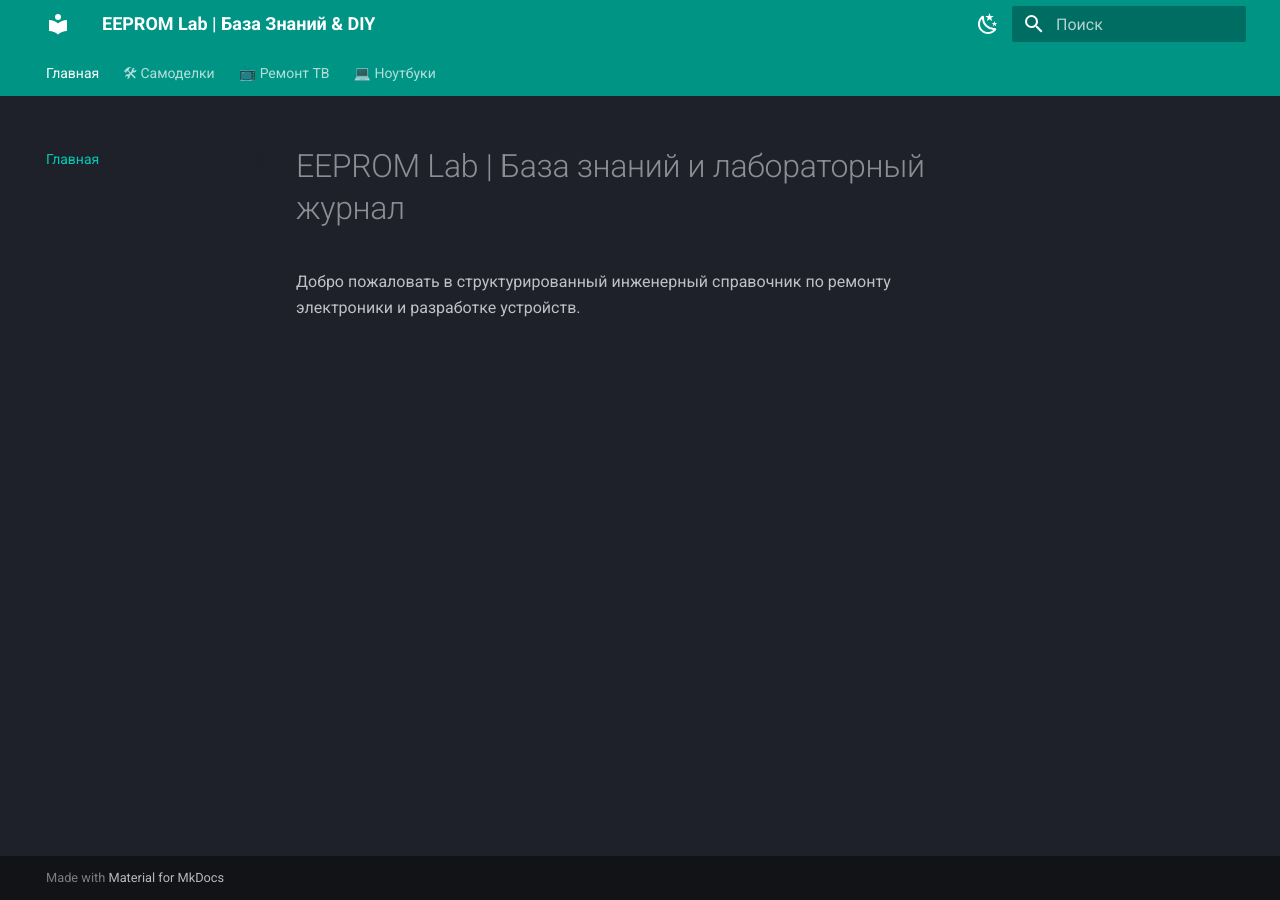
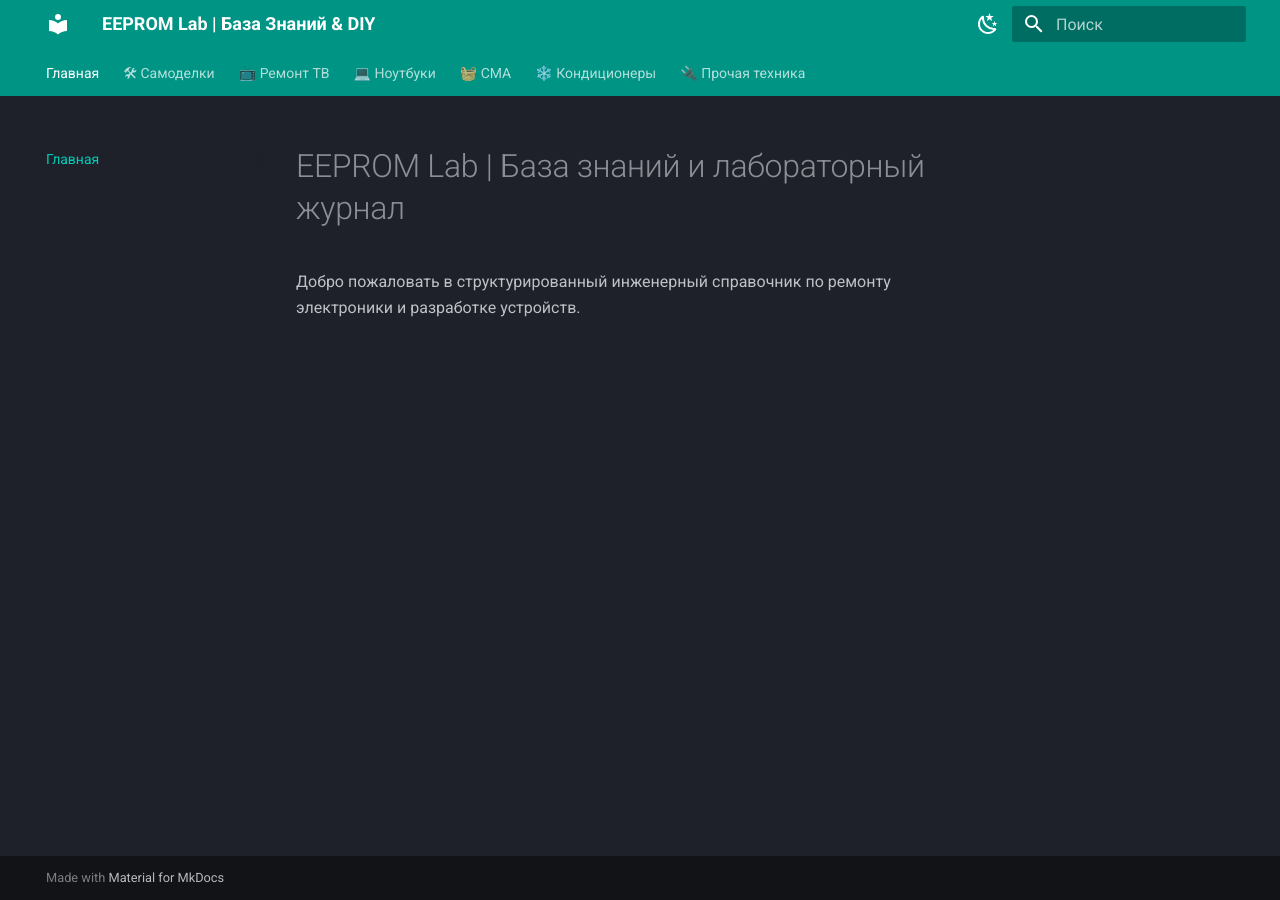
Before and after one commit to eeprom-old/eeprom-old.github.io, an MkDocs documentation site: the page built from docs/index.md, in a window 1280 px wide. Built offline with MkDocs 1.6.1 and Material for MkDocs 9.7.7, drawn with Linux system fonts in a browser that asks for light colours.

Commit message:
Add new appliance categories to mkdocs.yml

```diff
--- a/mkdocs.yml
+++ b/mkdocs.yml
@@ -38,3 +38,6 @@ nav:
   - 🛠 Самоделки: diy.md
   - 📺 Ремонт ТВ: tv.md
   - 💻 Ноутбуки: laptops.md
+  - 🧺 СМА: appliances/washing-machines.md
+  - ❄️ Кондиционеры: appliances/air-conditioners.md
+  - 🔌 Прочая техника: appliances/other.md
```
